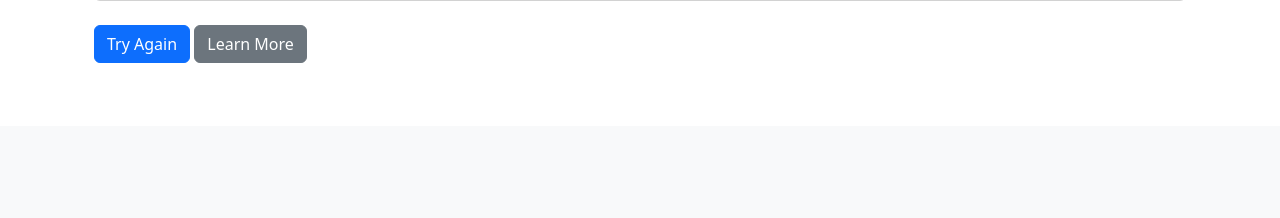
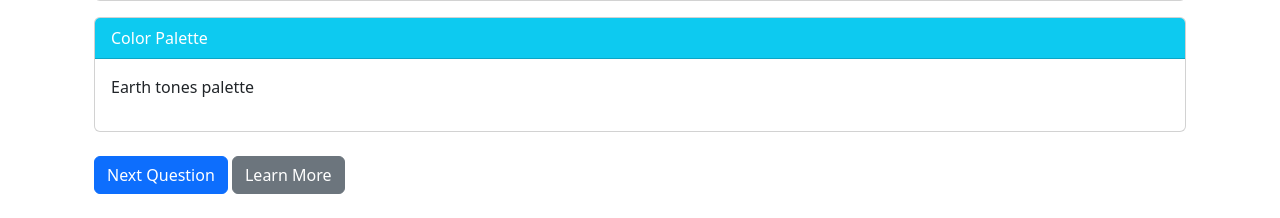
Before and after one commit to ilazhang/colorama, a Flask app: page /quizanswer in a window 1280 px wide. Shown: the part 674-892 px from the top of the page. Before the commit the page ends 737 px from the top, so only its background shows below. Run offline with Flask 3, Linux system fonts and the light colour scheme; some libraries are stand-ins or nearby versions.

Commit message:
feat: implement multi-question quiz with progress tracking and scoring

```diff
--- a/server.py
+++ b/server.py
@@ -1,11 +1,15 @@
 from flask import Flask
 from flask import render_template
 from flask import request
+from flask import session, redirect, url_for
 
 app = Flask(__name__)
+app.secret_key = 'fashion_quiz_secret_key'  # Required for session
 
+# Quiz database with multiple questions
 quiz_qs = [
     {
+        "id": 1,
         "mains": 2,
         "complements": 1,
         "choices": [
@@ -18,8 +22,54 @@ quiz_qs = [
             {"image": "/static/terracotta_hoodie.jpg", "color": "terracotta"},
             {"image": "/static/carhartt_pants.jpg", "color": "brown"},
         ],
+        "expected_mains": {"brown", "tan"},
+        "expected_complements": {"terracotta"},
+        "description": "Earth tones palette"
     },
+    {
+        "id": 2,
+        "mains": 2,
+        "complements": 1,
+        "choices": [
+            {"image": "/static/blue_shirt.jpg", "color": "blue"},
+            {"image": "/static/black_leather_jacket.webp", "color": "black"},
+            {"image": "/static/carhartt_jacket.webp", "color": "tan"},
+            {"image": "/static/jorts.jpg", "color": "blue"},
+            {"image": "/static/white_pants.webp", "color": "white"},
+            {"image": "/static/yellow_shirt.jpg", "color": "yellow"},
+            {"image": "/static/terracotta_hoodie.jpg", "color": "terracotta"},
+            {"image": "/static/carhartt_pants.jpg", "color": "brown"},
+        ],
+        "expected_mains": {"blue", "white"},
+        "expected_complements": {"yellow"},
+        "description": "Cool blues palette"
+    },
+    {
+        "id": 3,
+        "mains": 2,
+        "complements": 1,
+        "choices": [
+            {"image": "/static/blue_shirt.jpg", "color": "blue"},
+            {"image": "/static/black_leather_jacket.webp", "color": "black"},
+            {"image": "/static/carhartt_jacket.webp", "color": "tan"},
+            {"image": "/static/jorts.jpg", "color": "blue"},
+            {"image": "/static/white_pants.webp", "color": "white"},
+            {"image": "/static/yellow_shirt.jpg", "color": "yellow"},
+            {"image": "/static/terracotta_hoodie.jpg", "color": "terracotta"},
+            {"image": "/static/carhartt_pants.jpg", "color": "brown"},
+        ],
+        "expected_mains": {"black", "white"},
+        "expected_complements": {"blue"},
+        "description": "Monochrome with accent"
+    }
 ]
+
+# Helper function to get question by ID
+def get_question_by_id(question_id):
+    for question in quiz_qs:
+        if question["id"] == question_id:
+            return question
+    return None
 
 
 @app.route("/")
@@ -34,20 +84,69 @@ def learn():
 
 @app.route("/quiz")
 def quiz():
-    return render_template("quiz.html", question=quiz_qs[0])
+    # Initialize or reset the quiz
+    question_id = request.args.get('question_id', type=int)
+
+    if not question_id:
+        # Start with the first question
+        session['current_question'] = 1
+        session['correct_answers'] = 0
+        session['total_questions'] = len(quiz_qs)
+        question = quiz_qs[0]
+    else:
+        # Get the specified question
+        question = get_question_by_id(question_id)
+        if not question:
+            # If question doesn't exist, start over
+            return redirect(url_for('quiz'))
+        session['current_question'] = question_id
+
+    return render_template(
+        "quiz.html",
+        question=question,
+        current=session.get('current_question', 1),
+        total=session.get('total_questions', len(quiz_qs))
+    )
 
 
 @app.route("/quizanswer")
 def parse():
+    question_id = session.get('current_question', 1)
+    question = get_question_by_id(question_id)
+
+    if not question:
+        return redirect(url_for('quiz'))
+
     mains = set(request.args.get("mains", "").split(","))
+    if '' in mains:
+        mains.remove('')
+
     complements = set(request.args.get("complements", "").split(","))
+    if '' in complements:
+        complements.remove('')
 
-    expected_mains = {"brown", "tan"}
-    expected_complements = {"terracotta"}
+    expected_mains = question["expected_mains"]
+    expected_complements = question["expected_complements"]
 
     mains_correct = mains == expected_mains
     complements_correct = complements == expected_complements
     correct = mains_correct and complements_correct
+
+    # Update score if correct
+    if correct:
+        session['correct_answers'] = session.get('correct_answers', 0) + 1
+
+    # Determine if this is the last question
+    is_last = question_id >= len(quiz_qs)
+    next_question_id = question_id + 1 if not is_last else None
+
+    # Calculate final score if last question
+    final_score = None
+    if is_last:
+        final_score = {
+            'correct': session.get('correct_answers', 0),
+            'total': session.get('total_questions', len(quiz_qs))
+        }
 
     return render_template(
         "quizanswer.html",
@@ -57,7 +156,11 @@ def parse():
         user_mains=mains,
         user_complements=complements,
         expected_mains=expected_mains,
-        expected_complements=expected_complements
+        expected_complements=expected_complements,
+        next_question_id=next_question_id,
+        is_last=is_last,
+        final_score=final_score,
+        description=question.get('description', '')
     )
 
 
--- a/templates/quiz.html
+++ b/templates/quiz.html
@@ -6,6 +6,7 @@
 <div class="p-4">
   <div class="text-center mb-4">
     <h4>Assemble an outfit using one of the color palettes you learned</h4>
+    <p class="text-muted">Question {{ current }} of {{ total }}</p>
   </div>
 
   <div class="container mb-5">
--- a/templates/quizanswer.html
+++ b/templates/quizanswer.html
@@ -50,8 +50,27 @@
         </div>
       </div>
 
+      {% if description %}
+      <div class="card mt-3">
+        <div class="card-header bg-info text-white">
+          Color Palette
+        </div>
+        <div class="card-body">
+          <p>{{ description }}</p>
+        </div>
+      </div>
+      {% endif %}
+
       <div class="mt-4">
-        <a href="/quiz" class="btn btn-primary">Try Again</a>
+        {% if is_last %}
+          <div class="alert alert-info">
+            <h4>Quiz Complete!</h4>
+            <p>You got {{ final_score.correct }} out of {{ final_score.total }} questions correct.</p>
+          </div>
+          <a href="/quiz" class="btn btn-primary">Start Over</a>
+        {% else %}
+          <a href="/quiz?question_id={{ next_question_id }}" class="btn btn-primary">Next Question</a>
+        {% endif %}
         <a href="/learn" class="btn btn-secondary">Learn More</a>
       </div>
     </div>
```
